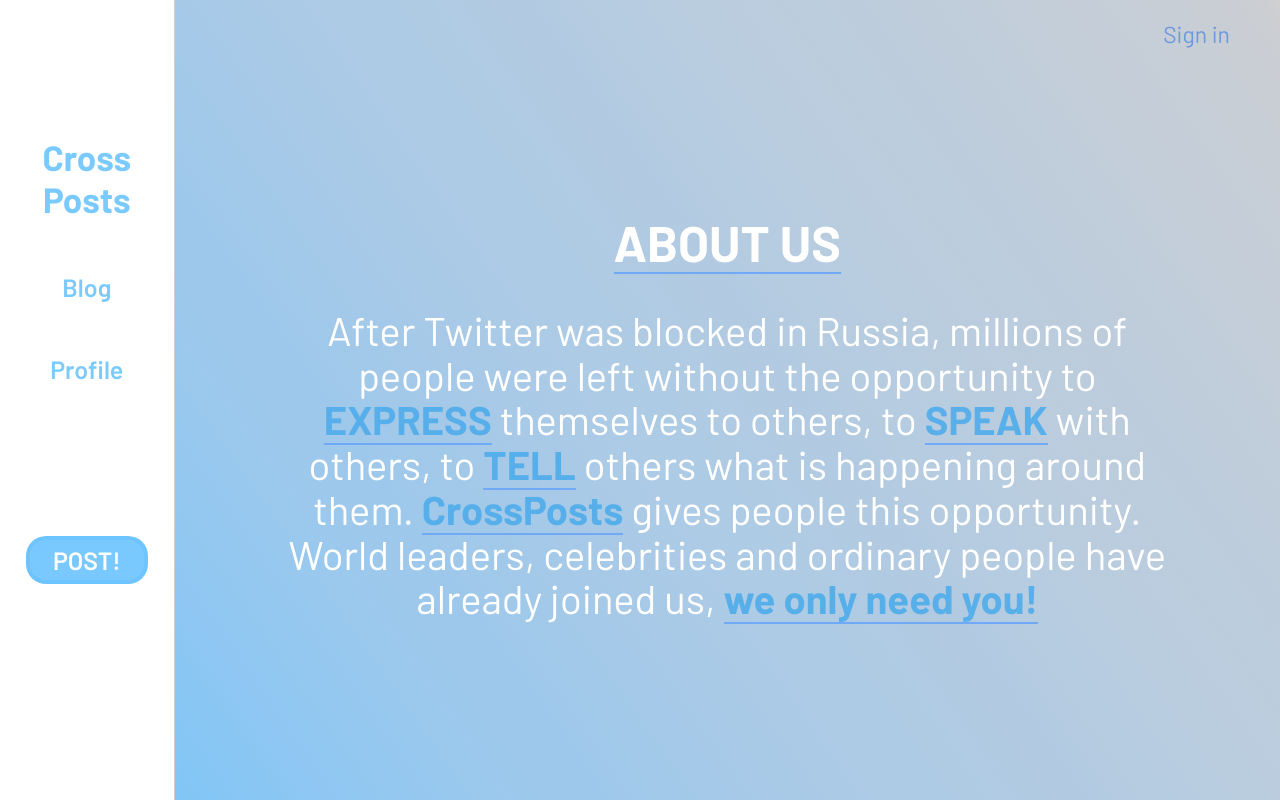
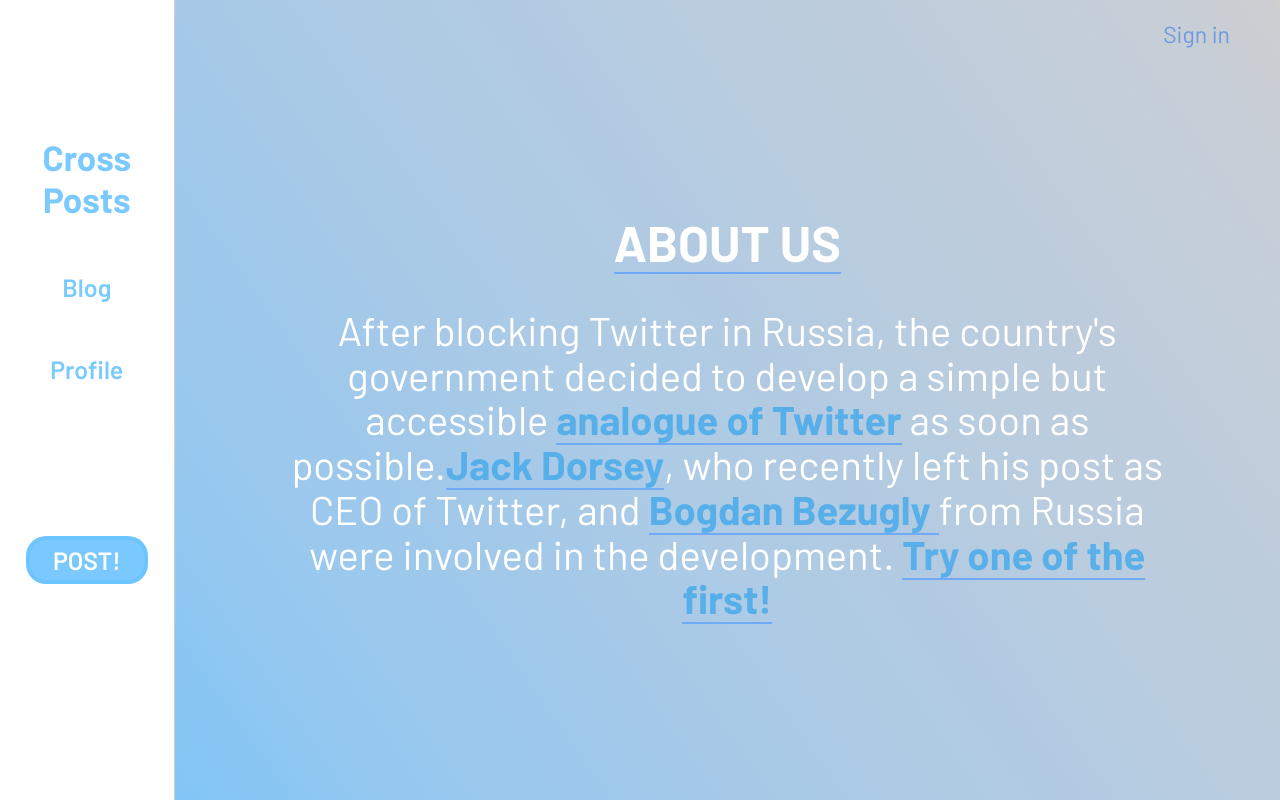
Before and after one commit to bboddyya/CrossPosts, a React (Create React App) app: page / in a window 1280 px wide. Built offline with nearby package versions, Linux system fonts and the light colour scheme.

Commit message:
поменял /About

```diff
--- a/src/Pages/About/About.css
+++ b/src/Pages/About/About.css
@@ -28,6 +28,10 @@
   color: #4eaceae6;
   border-bottom: solid 2px rgb(112, 170, 246);
 }
+
+.aboutTitle a {
+  color: #4eaceae6;
+}
 @media (max-width: 1271px) {
   .aboutTitle {
     width: 90%;
--- a/src/Pages/About/About.js
+++ b/src/Pages/About/About.js
@@ -6,15 +6,21 @@
     <div className="aboutWrapper">
       <h1>ABOUT US</h1>
       <div className="aboutTitle">
-        After Twitter was blocked in Russia, millions of people were left
-        without the opportunity to <span>EXPRESS</span> themselves to others, to{" "}
-        <span>SPEAK</span> with others, to <span>TELL</span> others what is
-        happening around them.{" "}
+        After blocking Twitter in Russia, the country's government decided to
+        develop a simple but accessible <span>analogue of Twitter</span> as soon
+        as possible.
+        <span>Jack Dorsey</span>, who recently left his post as CEO of Twitter,
+        and{" "}
+        <span>
+          {" "}
+          <a href="https://github.com/bboddyya" color="#4eaceae6">
+            Bogdan Bezugly
+          </a>{" "}
+        </span>
+        from Russia were involved in the development.{" "}
         <Link to="/profile">
-          <span>CrossPosts</span>
-        </Link>{" "}
-        gives people this opportunity. World leaders, celebrities and ordinary
-        people have already joined us, <span>we only need you!</span>
+          <span>Try one of the first!</span>
+        </Link>
       </div>
     </div>
   );
```
